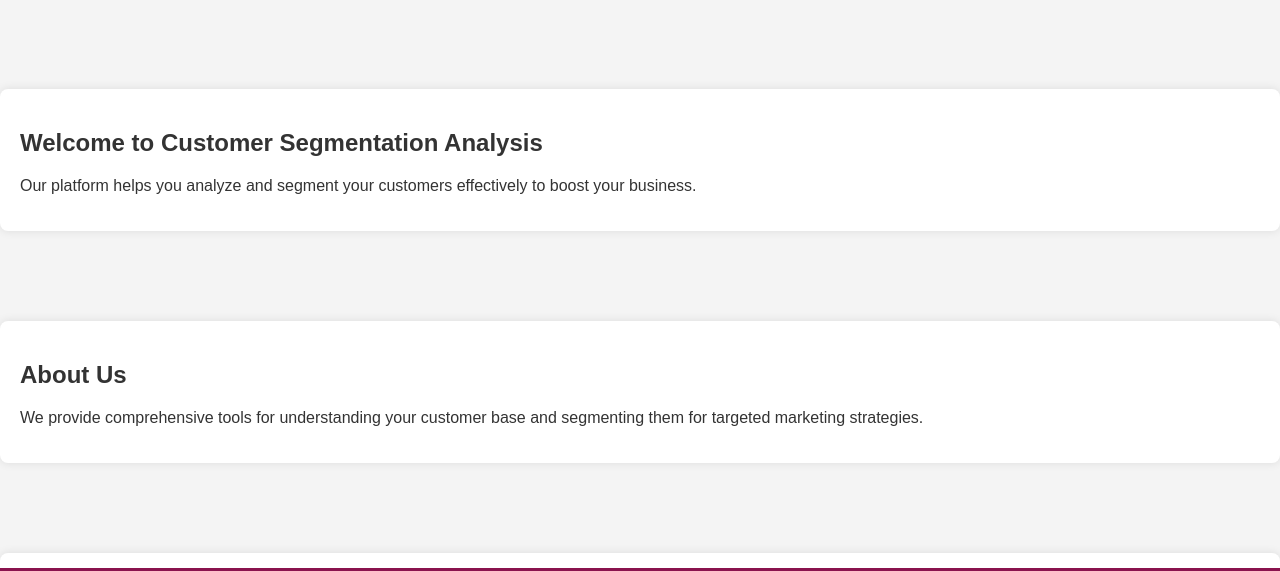
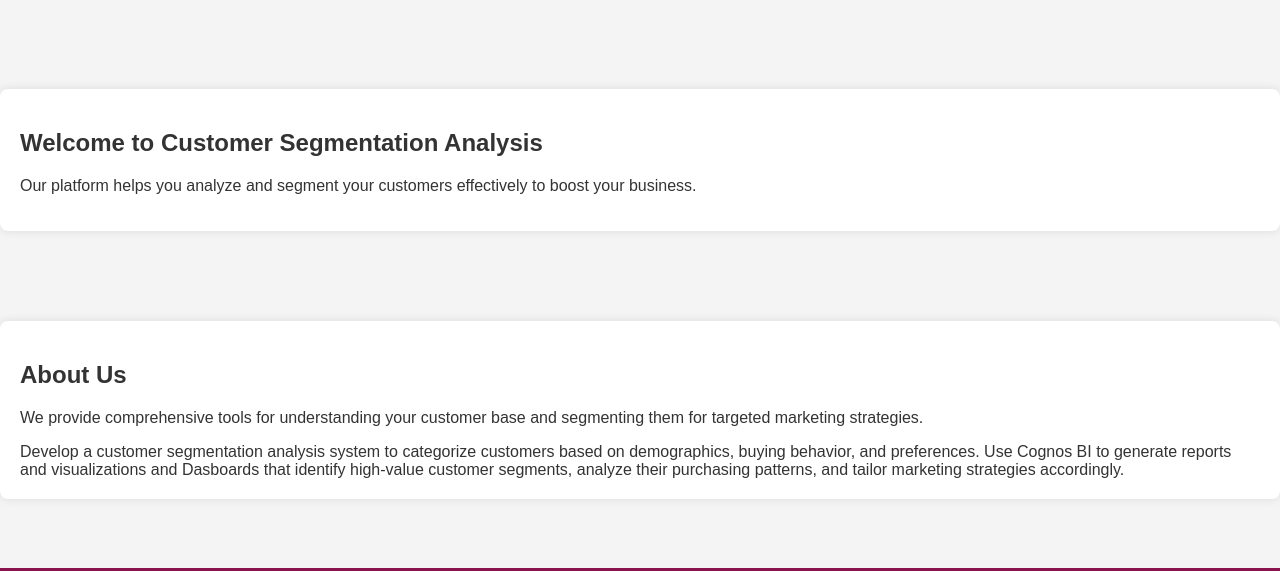
Before and after one commit to Harini13M/cognos-project, a plain HTML site: page index.html in a window 1280 px wide. Shown: the part 128-699 px from the top of the page. Drawn offline with Linux system fonts and the light colour scheme.

Commit message:
Update index.html

```diff
--- a/index.html
+++ b/index.html
@@ -26,7 +26,9 @@
 
     <section id="about">
         <h2>About Us</h2>
-        <p>We provide comprehensive tools for understanding your customer base and segmenting them for targeted marketing strategies.</p>
+        <p>We provide comprehensive tools for understanding your customer base and segmenting them for targeted marketing strategies.</p><P1>Develop a customer segmentation analysis system to categorize customers based on demographics, buying behavior, and preferences. Use Cognos BI to generate reports and visualizations and Dasboards that identify high-value customer segments, analyze
+their purchasing patterns, and tailor marketing strategies accordingly.
+        </P1>
     </section>
 
     <section id="analysis">
```
